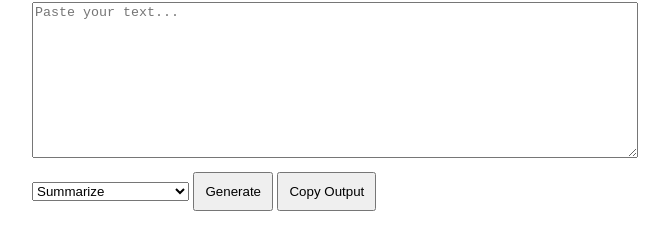
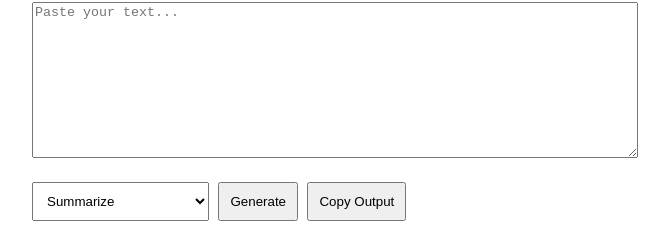
Before and after one commit to anishpungle12/ai-notes-app, a plain HTML site: page index.html in a window 1280 px wide. Shown: the part 98-326 px from the top of the page, without its empty margins (308-977 px from the left). Drawn offline with Linux system fonts and the light colour scheme.

Commit message:
Update style.css

```diff
--- a/style.css
+++ b/style.css
@@ -11,9 +11,10 @@ textarea {
   margin-bottom: 10px;
 }
 
-button {
+select, button {
+  margin-top: 10px;
   padding: 10px;
-  cursor: pointer;
+  margin-right: 5px;
 }
 
 #output {
```
